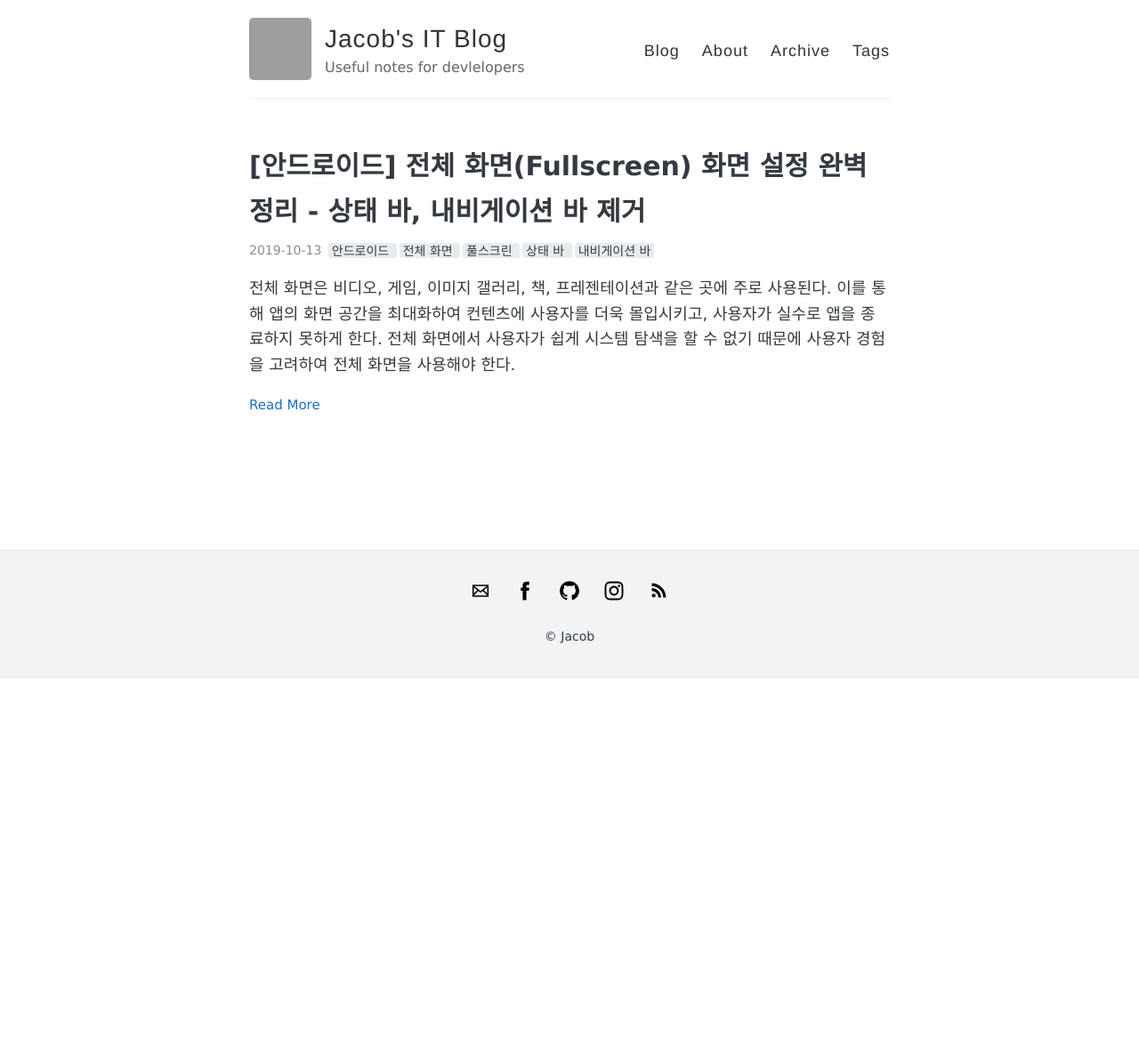
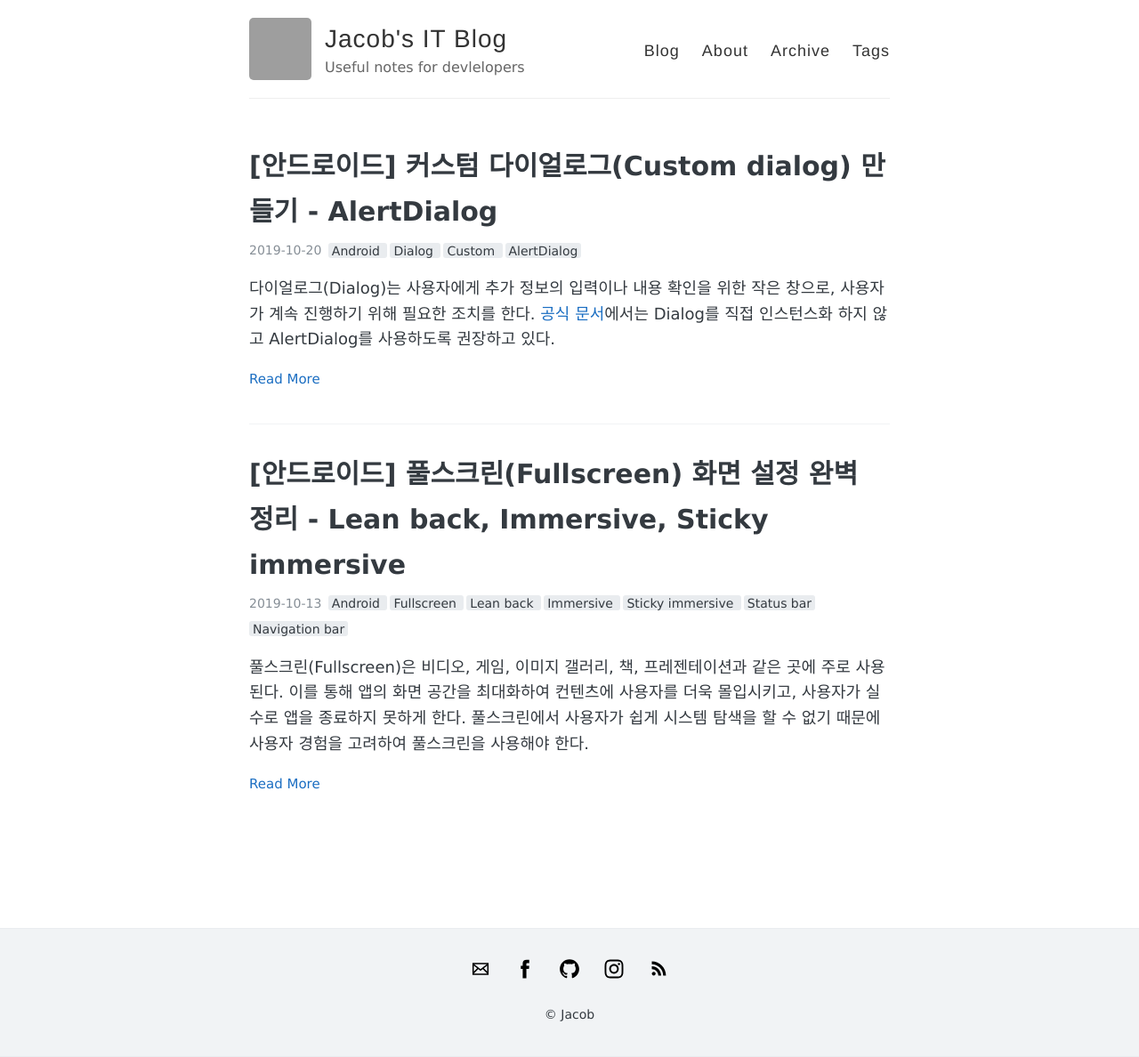
Before and after one commit to shwjdqls/shwjdqls.github.io, a Jekyll site: the page built from index.html, in a window 1280 px wide. Shown: the whole page at 89% size. Built offline with Jekyll 4.4.1, drawn with Linux system fonts in a browser that asks for light colours; the list of posts is cut into pages by our own code; before the commit the page ends 900 px from its top, so only the background shows below that; some of the changed lines change nothing that is shown; grey boxes are pictures that could not be loaded.

Commit message:
이미지 추가 및 삭제, 안드로이드 풀스크린 수정, 커스텀 다이얼로그 초안 작성

````diff
--- a/_posts/2019-10-13-android-fullscreen.md
+++ b/_posts/2019-10-13-android-fullscreen.md
@@ -1,15 +1,16 @@
 ---
 layout: post
-title: "[안드로이드] 전체 화면(Fullscreen) 화면 설정 완벽 정리 - 상태 바, 내비게이션 바 제거"
+title: "[안드로이드] 풀스크린(Fullscreen) 화면 설정 완벽 정리 - Lean back, Immersive, Sticky immersive"
 category: Android
-tags: [안드로이드, 전체 화면, 풀스크린, 상태 바, 내비게이션 바]
+tags: [Android, Fullscreen, Lean back, Immersive, Sticky immersive, Status bar, Navigation bar]
 comments: true
 ---
 
-전체 화면은 비디오, 게임, 이미지 갤러리, 책, 프레젠테이션과 같은 곳에 주로 사용된다. 이를 통해 앱의 화면 공간을 최대화하여 컨텐츠에 사용자를 더욱 몰입시키고, 사용자가 실수로 앱을 종료하지 못하게 한다. 전체 화면에서 사용자가 쉽게 시스템 탐색을 할 수 없기 때문에 사용자 경험을 고려하여 전체 화면을 사용해야 한다.
+풀스크린(Fullscreen)은 비디오, 게임, 이미지 갤러리, 책, 프레젠테이션과 같은 곳에 주로 사용된다. 이를 통해 앱의 화면 공간을 최대화하여 컨텐츠에 사용자를 더욱 몰입시키고, 사용자가 실수로 앱을 종료하지 못하게 한다. 풀스크린에서 사용자가 쉽게 시스템 탐색을 할 수 없기 때문에 사용자 경험을 고려하여 풀스크린을 사용해야 한다.
 
- [공식 문서](https://developer.android.com/training/system-ui/immersive)에 따르면 전체 화면으로 만들기위한 세 가지 옵션인 Lean back, Immersive, Sticky immersive를 제공한다. 세 가지 옵션 모두 시스템 표시 줄(상태 바, 내비게이션 바)이 숨겨지고 모든 터치 이벤트를 수신하지만 시스템 표시 줄을 다시 볼 수 있는 방법에 차이가 있다.
+ [공식 문서](https://developer.android.com/training/system-ui/immersive)에 따르면 풀스크린으로 만들기위한 세 가지 옵션인 Lean back, Immersive, Sticky immersive를 제공한다. 세 가지 옵션 모두 시스템 표시 줄(상태 바, 내비게이션 바)이 숨겨지고 모든 터치 이벤트를 수신하지만 시스템 표시 줄을 다시 볼 수 있는 방법에 차이가 있다.
 
+<br />
 
 ### 1. Lean back
 
@@ -17,17 +18,21 @@ Lean back은 사용자가 화면과 크게 상호 작용하지 않는 환경을
 
 ### 2. Immersive
 
-Immersive는 사용자가 화면과 많이 상호 작용하는 환경을 위한 것으로, 사용자가 전체 화면을 벗어나기 위해서 시스템 표시 줄이 숨겨진 가장자리에서 스와이프를 하여야 한다. 게임이나 갤러리, 프레젠테이션 등에서 주로 사용된다.
+Immersive는 사용자가 화면과 많이 상호 작용하는 환경을 위한 것으로, 사용자가 풀스크린을 벗어나기 위해서 시스템 표시 줄이 숨겨진 가장자리에서 스와이프를 하여야 한다. 게임이나 갤러리, 프레젠테이션 등에서 주로 사용된다.
 
 ### 3. Sticky immersive
 
 Sticky Immersive는 Immersive와 비슷하지만 Immersive는 가장자리에서 스와이프를 할 때 앱이 제스처를 인식하지 못하지만, Sticky Immersive는 제스처를 인식할 수 있다. 따라서 게임처럼 스와이프를 많이 필요로 하는 앱에서 주로 사용된다.
 
-전체 화면 적용 시 앱의 특성에 맞추어 위의 옵션을 설정하면 된다. 옵션 별로 전체 화면을 구현해보자. 전체 화면을 적용하지 않은 화면은 아래와 같다.
+<br />
 
-![일반 화면](https://user-images.githubusercontent.com/23516282/65833864-ea835180-e30f-11e9-9c16-a7cc797357de.png){: width="50%" height="50%"}{: .center-image}*전체 화면 적용 전*
+풀스크린 적용 시 앱의 특성에 맞추어 위의 옵션을 설정하면 된다. 옵션 별로 풀스크린을 구현해보자. 풀스크린을 적용하지 않은 화면은 아래와 같다.
 
-전체 화면을 적용하기 위해서 먼저 액티비티의 onWindowFocusChanged() 메서드를 구현한다. 이 메서드는 액티비티의 포커스가 변경될 때 실행되는 함수로 hasFocus가 true이면 onCreate(), onResume()이 실행된 경우로 보면 된다.
+![일반 화면]({{ site.baseurl }}/images/android/fullscreen/normal.png){: width="50%" height="50%"}{: .center-image}*풀스크린 적용 전*
+
+<br />
+
+풀스크린을 적용하기 위해서 먼저 액티비티의 onWindowFocusChanged() 메서드를 구현한다. 이 메서드는 액티비티의 포커스가 변경될 때 실행되는 함수로 hasFocus가 true이면 onCreate(), onResume()이 실행된 경우로 보면 된다.
 
 ```kotlin
 override fun onWindowFocusChanged(hasFocus: Boolean) {
@@ -36,43 +41,105 @@ override fun onWindowFocusChanged(hasFocus: Boolean) {
 }
 ```
 
+<br />
+
 액티비티가 포커스를 가지는 경우 실행하는 메서드를 구현한다. 아래 코드는 Lean back 옵션으로 실행되며 Immersive나 Sticky immersive 옵션을 적용하려면 한 줄을 추가하면 된다.
 
 ```kotlin
 private fun setFullscreen() {
-    window.decorView.systemUiVisibility = View.SYSTEM_UI_FLAG_LAYOUT_STABLE
-            or View.SYSTEM_UI_FLAG_LAYOUT_HIDE_NAVIGATION
-            or View.SYSTEM_UI_FLAG_LAYOUT_FULLSCREEN
-            or View.SYSTEM_UI_FLAG_HIDE_NAVIGATION
-            or View.SYSTEM_UI_FLAG_FULLSCREEN
-            // Immersive 옵션을 적용하려면 아래 코드를 추가한다.
-            // or View.SYSTEM_UI_FLAG_IMMERSIVE
-            // Sticky immersive 옵션을 적용하려면 아래 코드를 추가한다.
-            // or View.SYSTEM_UI_FLAG_IMMERSIVE_STICKY
+    window.decorView.systemUiVisibility = View.SYSTEM_UI_FLAG_LAYOUT_STABLE or
+            View.SYSTEM_UI_FLAG_LAYOUT_HIDE_NAVIGATION or
+            View.SYSTEM_UI_FLAG_LAYOUT_FULLSCREEN or
+            View.SYSTEM_UI_FLAG_HIDE_NAVIGATION or
+            View.SYSTEM_UI_FLAG_FULLSCREEN
+
+            // Immersive 옵션을 적용하려면 아래 플래그를 추가한다.
+            // View.SYSTEM_UI_FLAG_IMMERSIVE
+
+            // Sticky immersive 옵션을 적용하려면 아래 플래그를 추가한다.
+            // View.SYSTEM_UI_FLAG_IMMERSIVE_STICKY
 }
 ```
 
-위의 코드를 적용하면 아래와 같이 전체 화면이 적용된다. 상단의 상태 바와 하단의 내비게이션 바가 사라진 것을 볼 수 있다.
+위의 코드를 적용하면 아래와 같이 풀스크린이 적용된다. 상단의 상태 바와 하단의 내비게이션 바가 사라진 것을 볼 수 있다.
 
-![전체 화면](https://user-images.githubusercontent.com/23516282/65833863-ea835180-e30f-11e9-8533-a3438d7814ac.png){: width="50%" height="50%"}{: .center-image}*전체 화면 적용 후*
+![풀스크린]({{ site.baseurl }}/images/android/fullscreen/fullscreen.png){: width="50%" height="50%"}{: .center-image}*풀스크린 적용 후*
+
+<br />
 
 상황에 따라 상태 바나 내비게이션 바를 숨기지 않을 수도 있는데 이에 해당하는 코드는 다음과 같다.
 
 ```
             // 하단 내비게이션 바 숨기기
-            or View.SYSTEM_UI_FLAG_HIDE_NAVIGATION
+            View.SYSTEM_UI_FLAG_HIDE_NAVIGATION
 
             // 상단 상태 바 숨기기
-            or View.SYSTEM_UI_FLAG_FULLSCREEN
+            View.SYSTEM_UI_FLAG_FULLSCREEN
 ```
+
+<br />
 
 상태 바를 숨기고 싶지 않다면 View.SYSTEM_UI_FLAG_FULLSCREEN 플래그를 제거한다.
 
-![상태 바 이미지](https://user-images.githubusercontent.com/23516282/65833866-eb1be800-e30f-11e9-802f-6e6d13bc31d6.png){: width="50%" height="50%"}{: .center-image}*View.SYSTEM_UI_FLAG_FULLSCREEN 미적용*
+![상태 바 이미지]({{ site.baseurl }}/images/android/fullscreen/status_bar.png){: width="50%" height="50%"}{: .center-image}*View.SYSTEM_UI_FLAG_FULLSCREEN 미적용*
+
+<br />
 
 내비게이션 바를 숨기고 싶지 않다면 View.SYSTEM_UI_FLAG_HIDE_NAVIGATION 플래그를 제거한다.
 
-![내비게이션 바 이미지](https://user-images.githubusercontent.com/23516282/65833865-eb1be800-e30f-11e9-8056-3b21999c1dc2.png){: width="50%" height="50%"}{: .center-image}*View.SYSTEM_UI_FLAG_HIDE_NAVIGATION 미적용*
+![내비게이션 바 이미지]({{ site.baseurl }}/images/android/fullscreen/navigation_bar.png){: width="50%" height="50%"}{: .center-image}*View.SYSTEM_UI_FLAG_HIDE_NAVIGATION 미적용*
 
+<br />
 
-앱에 따라 전체 화면을 적용하거나, 상태 바나 내비게이션 바만 숨길 수 있다. 전체 화면을 적용한다면 앱의 특성에 맞게 세 가지 옵션을 고려하여 설정하면 어렵지 않게 전체 화면을 구현할 수 있다.
+보통 BaseActivity에 풀스크린을 구현하고 적용할 액티비티에서 이를 상속받아 사용한다. 먼저 BaseActivity를 구현해보자.
+
+```kotlin
+package com.jacob.fullscreen
+
+import android.view.View
+import androidx.annotation.CallSuper
+import androidx.appcompat.app.AppCompatActivity
+
+abstract class BaseActivity : AppCompatActivity() {
+
+    @CallSuper
+    override fun onWindowFocusChanged(hasFocus: Boolean) {
+        super.onWindowFocusChanged(hasFocus)
+        if (hasFocus) {
+            setFullScreen()
+        }
+    }
+
+    private fun setFullScreen() {
+        window.decorView.systemUiVisibility = View.SYSTEM_UI_FLAG_LAYOUT_STABLE or
+                View.SYSTEM_UI_FLAG_LAYOUT_HIDE_NAVIGATION or
+                View.SYSTEM_UI_FLAG_LAYOUT_FULLSCREEN or
+                View.SYSTEM_UI_FLAG_HIDE_NAVIGATION or
+                View.SYSTEM_UI_FLAG_FULLSCREEN or
+                View.SYSTEM_UI_FLAG_IMMERSIVE_STICKY
+    }
+}
+```
+
+@CallSuper는 하위 클래스에서 해당 메서드를 오버라이드할 시 반드시 상위 클래스의 메서드를 호출하라는 의미이다. 이제 풀스크린을 적용할 MainActivity를 구현한다.
+
+```kotlin
+class MainActivity : BaseActivity() {
+    override fun onCreate(savedInstanceState: Bundle?) {
+        super.onCreate(savedInstanceState)
+        setContentView(R.layout.activity_main)
+
+        ...
+    }
+
+    ...
+}
+```
+
+<br />
+
+위의 방법으로 쉽게 원하는 액티비티에 풀스크린을 적용할 수 있다.
+
+앱에 따라 풀스크린을 적용할 수도 있고, 단순히 상태 바나 내비게이션 바만 숨길 수 있다. 풀스크린을 적용한다면 앱의 특성에 맞게 적절한 풀스크린 옵션을 선택하여 개발하자.
+
+<br />
--- /dev/null
+++ b/_posts/2019-10-20-android-custom-dialog.md
@@ -0,0 +1,266 @@
+---
+layout: post
+title: "[안드로이드] 커스텀 다이얼로그(Custom dialog) 만들기 - AlertDialog"
+category: Android
+tags: [Android, Dialog, Custom, AlertDialog]
+comments: true
+---
+
+다이얼로그(Dialog)는 사용자에게 추가 정보의 입력이나 내용 확인을 위한 작은 창으로, 사용자가 계속 진행하기 위해 필요한 조치를 한다. [공식 문서](https://developer.android.com/guide/topics/ui/dialogs?hl=ko)에서는 Dialog를 직접 인스턴스화 하지 않고 AlertDialog를 사용하도록 권장하고 있다.
+
+AlertDialog는 빌더 패턴을 사용하여 다음과 같이 구현한다.
+
+(AlertDialog 사용 코드)
+
+그러면 이렇게 나온다.
+
+(AiertDialog 이미지)
+
+그런데 다이얼로그를 커스텀해서 디자인을 자유롭게 적용하고 싶다.
+
+다이얼로그를 커스터마이징 해보자
+
+(CustomDialog 구현 코드)
+
+기존의 다이얼로그와 비슷하게 사용할 수 있도록 위와 같이 구현한다.
+
+(CustomDialog.xml)
+
+예시로 뷰는 이렇게 만들어 보았다.
+
+(CustomDialog 사용 코드)
+
+사용할 때는 이렇게 사용한다.
+
+(CustomDialog 이미지)
+
+
+
+
+```kotlin
+package com.jacob.customdialog
+
+import android.os.Bundle
+import android.util.Log
+import android.view.View
+import android.widget.Toast
+import androidx.appcompat.app.AlertDialog
+import androidx.appcompat.app.AppCompatActivity
+import kotlinx.android.synthetic.main.activity_main.*
+
+class MainActivity : AppCompatActivity() {
+
+    override fun onCreate(savedInstanceState: Bundle?) {
+        super.onCreate(savedInstanceState)
+        setContentView(R.layout.activity_main)
+
+        alertDialogButton.setOnClickListener {
+            AlertDialog.Builder(this)
+                .setTitle("제목")
+                .setMessage("내용")
+                .setPositiveButton("예") { _, _ ->
+                    Toast.makeText(this, "예", Toast.LENGTH_SHORT).show()
+                }.setNegativeButton("아니오") { _, _ ->
+                    Toast.makeText(this, "아니오", Toast.LENGTH_SHORT).show()
+                }.show()
+        }
+
+        customDialogButton.setOnClickListener {
+            CustomDialog(this)
+                .setTitle("제목")
+                .setMessage("내용")
+                .setPositiveButton("예") {
+                    Toast.makeText(this, "예", Toast.LENGTH_SHORT).show()
+                }.setNegativeButton("아니오") {
+                    Toast.makeText(this, "아니오", Toast.LENGTH_SHORT).show()
+                }.show()
+        }
+    }
+}
+```
+
+```kotlin
+package com.jacob.customdialog
+
+import android.content.Context
+import android.os.Handler
+import android.view.MotionEvent
+import android.view.View
+import android.view.WindowManager
+import androidx.annotation.StringRes
+import androidx.appcompat.app.AlertDialog
+import kotlinx.android.synthetic.main.view_dialog.view.*
+
+class CustomDialog(private val context: Context) {
+
+    private val builder: AlertDialog.Builder by lazy {
+        AlertDialog.Builder(context).setView(view)
+    }
+    private val view: View by lazy {
+        View.inflate(context, R.layout.view_dialog, null)
+    }
+
+    private var dialog: AlertDialog? = null
+
+    private val onTouchListener = View.OnTouchListener { _, motionEvent ->
+        if (motionEvent.action == MotionEvent.ACTION_UP) {
+            Handler().postDelayed({
+                dismiss()
+            }, 5)
+        }
+        false
+    }
+
+    fun setTitle(@StringRes titleId: Int): CustomDialog {
+        view.titleTextView.text = context.getText(titleId)
+        return this
+    }
+
+    fun setTitle(title: CharSequence): CustomDialog {
+        view.titleTextView.text = title
+        return this
+    }
+
+    fun setMessage(@StringRes messageId: Int): CustomDialog {
+        view.messageTextView.text = context.getText(messageId)
+        return this
+    }
+
+    fun setMessage(message: CharSequence): CustomDialog {
+        view.messageTextView.text = message
+        return this
+    }
+
+    fun setPositiveButton(@StringRes textId: Int, listener: (view: View) -> (Unit)): CustomDialog {
+        view.positiveButton.apply {
+            text = context.getText(textId)
+            setOnClickListener(listener)
+            setOnTouchListener(onTouchListener)
+        }
+        return this
+    }
+
+    fun setPositiveButton(text: CharSequence, listener: (view: View) -> (Unit)): CustomDialog {
+        view.positiveButton.apply {
+            this.text = text
+            setOnClickListener(listener)
+            setOnTouchListener(onTouchListener)
+        }
+        return this
+    }
+
+    fun setNegativeButton(@StringRes textId: Int, listener: (view: View) -> (Unit)): CustomDialog {
+        view.negativeButton.apply {
+            text = context.getText(textId)
+            this.text = text
+            setOnClickListener(listener)
+            setOnTouchListener(onTouchListener)
+        }
+        return this
+    }
+
+    fun setNegativeButton(text: CharSequence, listener: (view: View) -> (Unit)): CustomDialog {
+        view.negativeButton.apply {
+            this.text = text
+            setOnClickListener(listener)
+            setOnTouchListener(onTouchListener)
+        }
+        return this
+    }
+
+    fun create() {
+        dialog = builder.create()
+    }
+
+    fun show() {
+        dialog = builder.create()
+        dialog?.window?.let {
+            it.setFlags(WindowManager.LayoutParams.FLAG_NOT_FOCUSABLE, WindowManager.LayoutParams.FLAG_NOT_FOCUSABLE)
+            it.addFlags(WindowManager.LayoutParams.FLAG_ALT_FOCUSABLE_IM)
+            it.decorView.systemUiVisibility = View.SYSTEM_UI_FLAG_HIDE_NAVIGATION or View.SYSTEM_UI_FLAG_FULLSCREEN or View.SYSTEM_UI_FLAG_IMMERSIVE_STICKY
+            dialog?.show()
+            it.clearFlags(WindowManager.LayoutParams.FLAG_NOT_FOCUSABLE)
+        } ?: dialog?.show()
+    }
+
+    fun dismiss() {
+        dialog?.dismiss()
+    }
+}
+
+```
+
+
+```xml
+<?xml version="1.0" encoding="utf-8"?>
+<androidx.constraintlayout.widget.ConstraintLayout
+        xmlns:android="http://schemas.android.com/apk/res/android"
+        xmlns:app="http://schemas.android.com/apk/res-auto"
+        xmlns:tools="http://schemas.android.com/tools"
+        android:layout_width="match_parent"
+        android:layout_height="match_parent"
+        tools:layout_height="wrap_content">
+
+    <TextView
+            android:id="@+id/titleTextView"
+            android:layout_width="0dp"
+            android:layout_height="50dp"
+            android:gravity="center"
+            android:textSize="18sp"
+            android:background="#FFC107"
+            app:layout_constraintTop_toTopOf="parent"
+            app:layout_constraintBottom_toTopOf="@id/messageTextView"
+            app:layout_constraintLeft_toLeftOf="parent"
+            app:layout_constraintRight_toRightOf="parent" />
+
+    <TextView
+            android:id="@+id/messageTextView"
+            android:layout_width="0dp"
+            android:layout_height="100dp"
+            android:gravity="center"
+            android:textSize="18sp"
+            app:layout_constraintBottom_toTopOf="@id/guideline"
+            app:layout_constraintLeft_toLeftOf="parent"
+            app:layout_constraintRight_toRightOf="parent"
+            app:layout_constraintTop_toBottomOf="@id/titleTextView"/>
+
+    <androidx.constraintlayout.widget.Guideline
+            android:id="@+id/guideline"
+            android:layout_width="wrap_content"
+            android:layout_height="wrap_content"
+            android:orientation="horizontal"/>
+
+    <Button
+            android:id="@+id/negativeButton"
+            android:layout_width="0dp"
+            android:layout_height="50dp"
+            android:textSize="18sp"
+            android:background="#9B9B9B"
+            app:layout_constraintTop_toBottomOf="@id/guideline"
+            app:layout_constraintBottom_toBottomOf="parent"
+            app:layout_constraintRight_toLeftOf="@id/positiveButton"
+            app:layout_constraintLeft_toLeftOf="parent" />
+
+    <Button
+            android:id="@+id/positiveButton"
+            android:layout_width="0dp"
+            android:layout_height="50dp"
+            android:textSize="18sp"
+            android:background="#FFC107"
+            app:layout_constraintTop_toBottomOf="@id/guideline"
+            app:layout_constraintBottom_toBottomOf="parent"
+            app:layout_constraintRight_toRightOf="parent"
+            app:layout_constraintLeft_toRightOf="@id/negativeButton" />
+
+</androidx.constraintlayout.widget.ConstraintLayout>
+```
+
+![메인 화면]({{ site.baseurl }}/images/android/custom_dialog/main.png){: width="50%" height="50%"}{: .center-image}*메인 화면*
+
+![Alert dialog]({{ site.baseurl }}/images/android/custom_dialog/alert_dialog.png){: width="50%" height="50%"}{: .center-image}*메인 화면*
+
+![Click Ok in alert dialog]({{ site.baseurl }}/images/android/custom_dialog/alert_dialog_ok.png){: width="50%" height="50%"}{: .center-image}*메인 화면*
+
+![Custom dialog]({{ site.baseurl }}/images/android/custom_dialog/custom_dialog.png){: width="50%" height="50%"}{: .center-image}*메인 화면*
+
+![Click ok in custom dialog]({{ site.baseurl }}/images/android/custom_dialog/custom_dialog_ok.png){: width="50%" height="50%"}{: .center-image}*메인 화면*
````
Also changed, not shown: images/404.jpg (deleted), images/android/custom_dialog/alert_dialog.png (added), images/android/custom_dialog/alert_dialog_ok.png (added), images/android/custom_dialog/custom_dialog.png (added), images/android/custom_dialog/custom_dialog_ok.png (added), images/android/custom_dialog/main.png (added), images/android/fullscreen/fullscreen.png (added), images/android/fullscreen/navigation_bar.png (added), images/android/fullscreen/normal.png (added), images/android/fullscreen/status_bar.png (added), images/config.png (deleted), images/jekyll-logo.png (deleted), images/kiko-now-theme-screenshot.png (deleted), images/post-screenshot.png (deleted), 1 more files.
